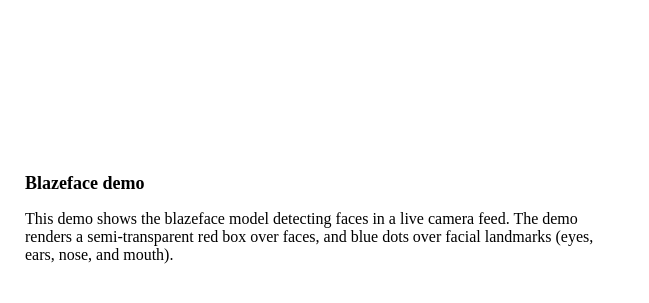
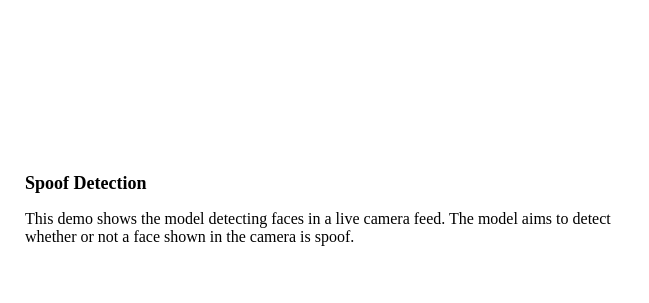
Before and after one commit to abrosua/tfjs-spoof-detection, a website: page index.html in a window 1280 px wide. Shown: the part 47-350 px from the top of the page, without its empty margins (0-649 px from the left). Drawn offline with Linux system fonts and the light colour scheme; a script that the page names is missing.

Commit message:
deployed to firebase and changed html file

```diff
--- a/index.html
+++ b/index.html
@@ -51,10 +51,10 @@ limitations under the License.
     </video>
     <canvas id="output"></canvas>
     <div id="description">
-      <div id="description-title">Blazeface demo</div>
-      <p>This demo shows the blazeface model detecting faces in a live camera feed. The demo renders a semi-transparent
-        red
-        box over faces, and blue dots over facial landmarks (eyes, ears, nose, and mouth).</p>
+      <div id="description-title">Spoof Detection</div>
+      <p>This demo shows the model detecting faces in a live camera feed. The model aims to detect whether
+        or not a face shown in the camera is spoof.
+      </p>
     </div>
     <video id="video" playsinline style="
       -webkit-transform: scaleX(-1);
--- a/package.json
+++ b/package.json
@@ -4,7 +4,6 @@
   "description": "",
   "main": "index.js",
   "license": "Apache-2.0",
-  "private": true,
   "engines": {
     "node": ">=8.9.0"
   },
```
Also changed, not shown: README.md, firebase.json (added), 2 other files.
